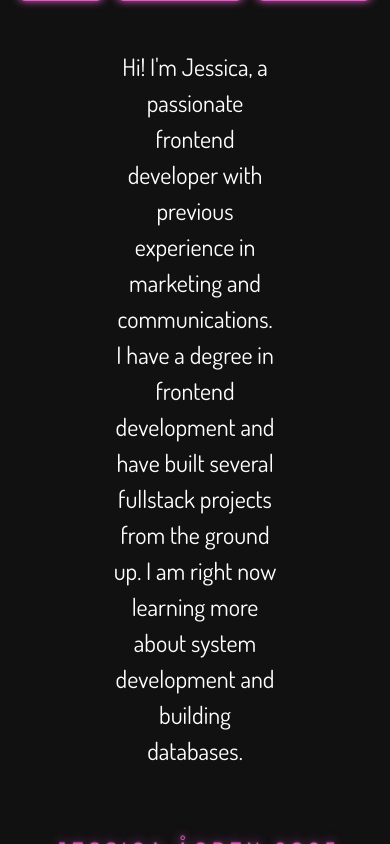
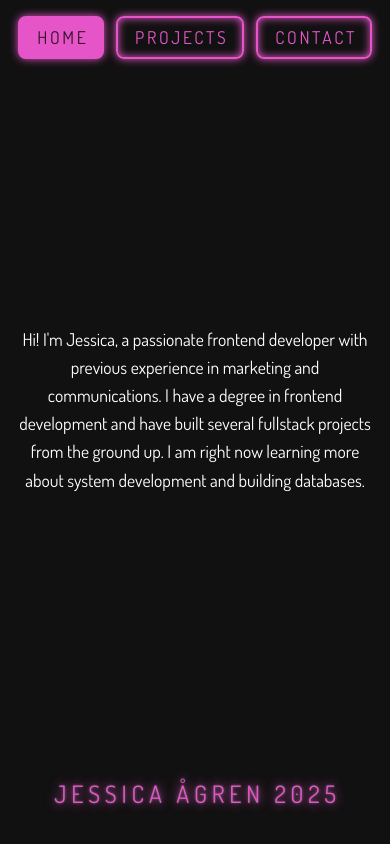
Before and after one commit to jessicaagren/portfolio, a React (Vite) app: page /home in a window 390 px wide. Built offline with nearby package versions, Linux system fonts and the light colour scheme.

Commit message:
Refactor App.scss for improved layout and responsiveness

```diff
--- a/src/App.scss
+++ b/src/App.scss
@@ -4,7 +4,8 @@ html,
 body {
   height: 100%;
   width: 100%;
-  overflow: hidden;
+  overflow-x: hidden;
+  overflow-y: auto;
   font-family: 'Dosis', Helvetica, Arial, sans-serif;
 }
 
@@ -12,16 +13,13 @@ body {
   margin: 0;
   display: flex;
   flex-direction: column;
-  justify-content: center;
+  justify-content: flex-start;
   align-items: center;
-  height: 100%;
+  min-height: 100vh;
 }
 
 body {
   min-height: 100vh;
-  display: flex;
-  justify-content: center;
-  align-items: center;
   background: #111;
   margin: 0;
   color: white;
@@ -29,6 +27,8 @@ body {
 
 main {
   flex: 1;
+  width: 100%;
+  box-sizing: border-box;
   display: flex;
   align-items: center;
   justify-content: center;
@@ -37,6 +37,8 @@ main {
 
 .NavBar,
 .Footer {
+  box-sizing: border-box;
+  width: 100%;
   padding: 1rem;
   background: #111;
   display: flex;
@@ -45,7 +47,25 @@ main {
 
 .ProjectsPage {
   display: flex;
+  flex-direction: row;
+  flex-wrap: wrap;
+  justify-content: center;
+  width: min(100%, 900px);
   gap: 2rem;
+}
+
+@media (max-width: 600px) {
+  main {
+    width: 100%;
+    box-sizing: border-box;
+    padding: 0.5rem;
+  }
+
+  .ProjectsPage {
+    flex-direction: column;
+    align-items: center;
+    gap: 1.5rem;
+  }
 }
 
 .ContactPage,
@@ -71,3 +91,14 @@ main {
 .HomePage {
   width: 50%;
 }
+
+@media (max-width: 600px) {
+  .HomePage {
+    width: 100%;
+    box-sizing: border-box;
+    padding: 0 0.5rem;
+    text-align: center;
+    font-size: 1.1rem;
+    line-height: 1.6;
+  }
+}
```
